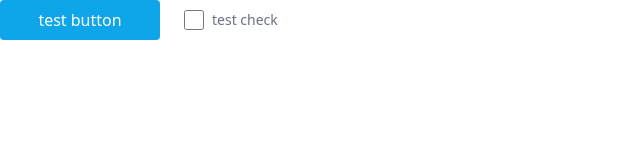
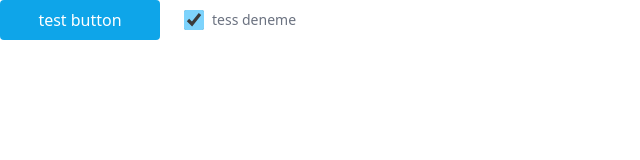
Before and after one commit to halilcn/reco, a React (Create React App) app: page / in a window 1280 px wide. Shown: the top 160 px of the page, without its empty margins (0-640 px from the left). Built offline with nearby package versions, Linux system fonts and the light colour scheme.

Commit message:
finish checkbox

```diff
--- a/package.json
+++ b/package.json
@@ -17,6 +17,7 @@
     "classnames": "^2.3.1",
     "react": "^18.2.0",
     "react-dom": "^18.2.0",
+    "react-icons": "^4.4.0",
     "react-scripts": "5.0.1",
     "sass": "^1.52.3",
     "typescript": "^4.7.3",
--- a/src/App.tsx
+++ b/src/App.tsx
@@ -1,21 +1,27 @@
+import { useState } from 'react'
+import { FaBeer } from 'react-icons/fa'
+
 import './App.css'
 import { Deneme } from './components'
 import Button from './components/Button/Button'
 import Checkbox from './components/Checkbox/Checkbox'
 
 function App() {
+  const [testCheck, setTestCheck] = useState(true)
+
   return (
     <div className="flex">
       <div className="mr-6">
         <Button className="bg-red-700">test button</Button>
       </div>
       <Checkbox
-        disabled
+        className=""
+        checked={testCheck}
         onChange={() => {
-          console.log('selam 1')
+          setTestCheck(!testCheck)
         }}
         id="test">
-        test check
+        tess deneme
       </Checkbox>
     </div>
   )
--- a/src/components/Checkbox/Checkbox.tsx
+++ b/src/components/Checkbox/Checkbox.tsx
@@ -1,31 +1,40 @@
 import classNames from 'classnames'
 import React from 'react'
+
+import convertClassesToImportant from '../../utils/convertClassesToImportant'
 
 interface IProps extends React.ComponentProps<'input'> {
   id: string
   children?: any
   disabled?: boolean
-  checked?: boolean
   loading?: boolean
 }
 
 const Checkbox: React.FC<IProps> = props => {
-  const { id, children, checked, loading, disabled, ...componentProps } = props
+  const { id, className, children, loading, disabled, ...componentProps } = props
 
-  //todo:dynamic checked?
-  //todo: defaultChecked ?
-  //todo: only icon ?
-  //todo: loading ?
+  const checkboxContainerClass = classNames(
+    'relative flex items-center text-gray-500 text-sm font-light',
+    convertClassesToImportant(className),
+    {
+      'pointer-events-none': disabled,
+      'pointer-events-none cursor-wait opacity-80': loading,
+    }
+  )
 
-  const checkboxContainerClass = classNames('relative flex items-center')
+  const checkboxClass = classNames('w-5 h-5 cursor-pointer checked:accent-sky-300')
 
-  const checkboxClass = classNames('w-5 h-5 cursor-pointer')
-
-  const checkboxLabelClass = classNames('ml-2 cursor-pointer text-sm font-light text-gray-500')
+  const checkboxLabelClass = classNames('ml-2 cursor-pointer')
 
   return (
     <div className={checkboxContainerClass}>
-      <input id={id} type="checkbox" className={checkboxClass} {...componentProps} />
+      <input
+        type="checkbox"
+        id={id}
+        className={checkboxClass}
+        disabled={disabled}
+        {...componentProps}
+      />
       {children && (
         <label htmlFor={id} className={checkboxLabelClass}>
           {children}
```
Also changed, not shown: 1 other file (tests, documents, lock files or other folders).
